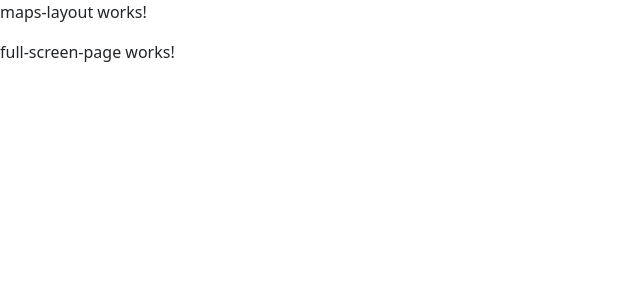
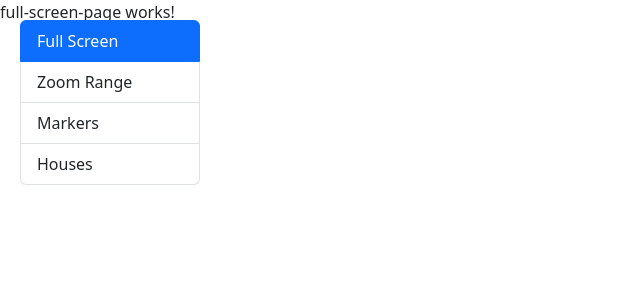
Before and after one commit to Angular-Course-Sergio/mapsApp, an Angular app: page /maps/fullscreen in a window 1280 px wide. Shown: the top 300 px of the page, without its empty margins (0-640 px from the left). Built offline with nearby package versions, Linux system fonts and the light colour scheme.

Commit message:
Menú de la aplicación

```diff
--- a/src/app/maps/components/side-menu/side-menu.component.css
+++ b/src/app/maps/components/side-menu/side-menu.component.css
@@ -0,0 +1,4 @@
+li {
+  cursor: pointer;
+  transition: 0.3s all;
+}
--- a/src/app/maps/components/side-menu/side-menu.component.html
+++ b/src/app/maps/components/side-menu/side-menu.component.html
@@ -1 +1,10 @@
-<p>side-menu works!</p>
+<ul class="list-group">
+  <li
+    *ngFor="let item of menuItems"
+    [routerLink]="[item.route]"
+    routerLinkActive="active"
+    class="list-group-item"
+  >
+    {{ item.name }}
+  </li>
+</ul>
--- a/src/app/maps/components/side-menu/side-menu.component.ts
+++ b/src/app/maps/components/side-menu/side-menu.component.ts
@@ -1,10 +1,20 @@
 import { Component } from '@angular/core';
 
+interface MenuItem {
+  route: string;
+  name: string;
+}
+
 @Component({
-  selector: 'app-side-menu',
+  selector: 'maps-side-menu',
   templateUrl: './side-menu.component.html',
-  styleUrl: './side-menu.component.css'
+  styleUrl: './side-menu.component.css',
 })
 export class SideMenuComponent {
-
+  public menuItems: MenuItem[] = [
+    { route: '/maps/fullscreen', name: 'Full Screen' },
+    { route: '/maps/zoom-range', name: 'Zoom Range' },
+    { route: '/maps/markers', name: 'Markers' },
+    { route: '/maps/properties', name: 'Houses' },
+  ];
 }
--- a/src/app/maps/layout/maps-layout/maps-layout.component.css
+++ b/src/app/maps/layout/maps-layout/maps-layout.component.css
@@ -0,0 +1,7 @@
+maps-side-menu {
+  position: fixed;
+  top: 20px;
+  left: 20px;
+  z-index: 999;
+  width: 180px;
+}
--- a/src/app/maps/layout/maps-layout/maps-layout.component.html
+++ b/src/app/maps/layout/maps-layout/maps-layout.component.html
@@ -1,3 +1,3 @@
-<p>maps-layout works!</p>
+<maps-side-menu />
 
 <router-outlet />
```
